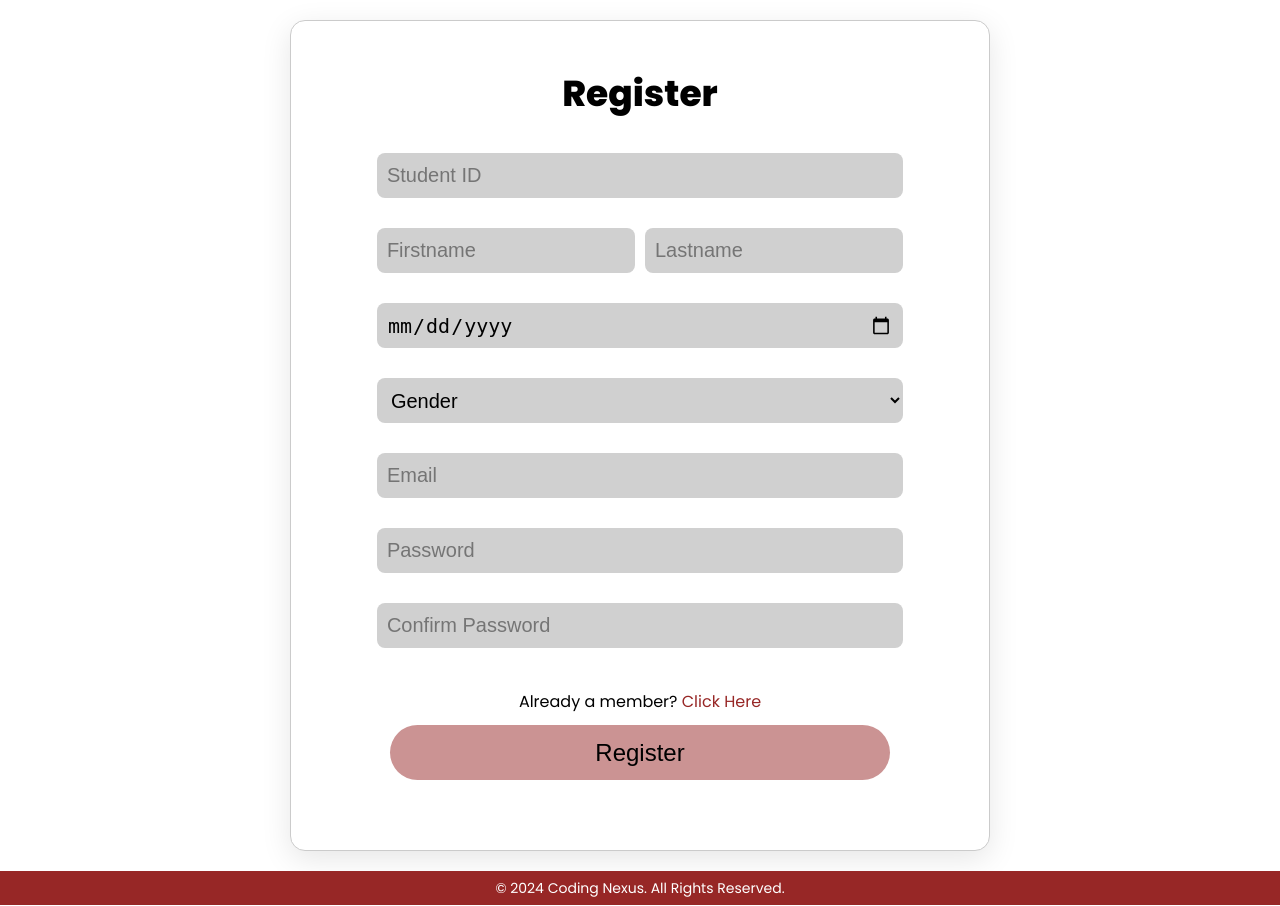
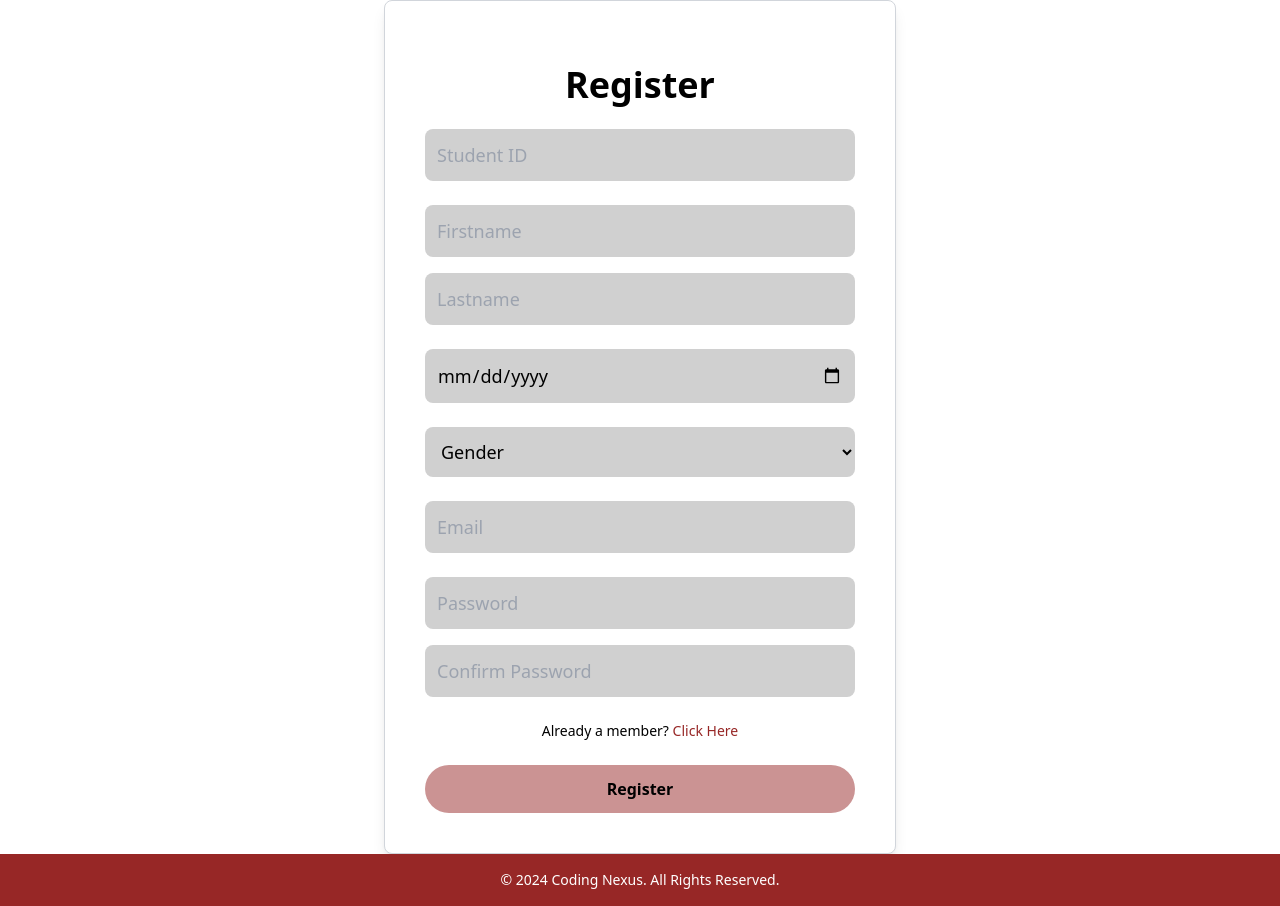
Before and after one commit to Seaji06/dev, a Django app: page /register/ in a window 1280 px wide. Run offline with Django 5.2, Linux system fonts and the light colour scheme; some libraries are stand-ins or nearby versions.

Commit message:
CSS convert to tailwind for login, register, forgot password, reset password, and verification pages

```diff
--- a/templates/register.html
+++ b/templates/register.html
@@ -1,83 +1,74 @@
 {% load static %}
 <!DOCTYPE html>
 <html lang="en">
+
 <head>
     <meta charset="utf-8" />
     <meta name="viewport" content="width=device-width, initial-scale=1.0">
     <title>Register Page</title>
-    <link rel="stylesheet" href="{% static 'css/LRStyle.css' %}" />
     <link rel="stylesheet" href="https://cdn.jsdelivr.net/npm/notyf@3/notyf.min.css">
     <link rel="icon" href="{% static 'images/logo.ico' %}" type="image/x-icon" />
+    <script src="https://cdn.tailwindcss.com"></script>
     <style>
-        .role-selection {
-            display: flex;
-            justify-content: space-between;
-            margin-top: 20px;
+        /* Custom Colors */
+        .bg-custom-pink {
+            background-color: #CB9393;
         }
 
-        .role-box {
-            display: flex;
-            flex-direction: column;
-            align-items: center;
-            padding: 10px;
-            border: 2px solid #ccc;
-            border-radius: 8px;
-            cursor: pointer;
-            width: 45%;
-            text-align: center;
-            background-color: #f9f9f9;
-            transition: background-color 0.3s, border-color 0.3s;
+        .bg-custom-dark-red {
+            background-color: #972726;
         }
 
-        .role-box.selected {
-            border-color: #007bff;
-            background-color: #e0f7ff;
+        .hover-bg-custom-dark-red:hover {
+            background-color: #972726;
         }
 
-        .role-box:hover {
-            background-color: #f1f1f1;
+        .bg-custom-gray {
+            background-color: #d0d0d0;
         }
 
-        .role-box input[type="radio"] {
-            display: none;
-        }
-
-        .role-box label {
-            margin: 0;
-            font-weight: bold;
+        .text-custom-dark-red {
+            color: #972726;
         }
     </style>
 </head>
-<body>
-    <div class="container">
-        <div class="box-container">
-            <form method="POST" action="{% url 'register' %}">
+
+<body class="min-h-screen flex flex-col justify-between">
+    <div class="flex flex-col justify-center items-center flex-1 px-6">
+        <div class="w-full max-w-lg bg-white p-10 rounded-lg shadow-lg border border-gray-300">
+            <form class="space-y-6" method="POST" action="{% url 'register' %}">
                 {% csrf_token %}
-            <div class="form-container">
-            <div class="welcome-text">Register</div><br>
+                <div class="text-center text-4xl font-extrabold mb-6">Register</div>
 
-                <!--<div class="role-selection">
-                    <div class="role-box" id="studentBox" onclick="selectRole('student')">
-                        <input type="radio" id="role-student" name="role" value="student">
-                        <label for="role-student">Student</label>
+                <!-- Student ID Input -->
+                <div class="flex flex-col gap-4">
+                    <input type="number" placeholder="Student ID" name="studentID"
+                        class="w-full p-3 bg-custom-gray rounded-lg text-lg focus:ring-2 focus:ring-custom-dark-red focus:outline-none"
+                        required>
                 </div>
-                    <div class="role-box" id="instructorBox" onclick="selectRole('instructor')">
-                        <input type="radio" id="role-instructor" name="role" value="instructor">
-                        <label for="role-instructor">Instructor</label>
+
+                <!-- First and Last Name -->
+                <div class="flex flex-col gap-4">
+                    <input type="text" placeholder="Firstname" name="firstname"
+                        class="w-full p-3 bg-custom-gray rounded-lg text-lg focus:ring-2 focus:ring-custom-dark-red focus:outline-none"
+                        required>
+                    <input type="text" placeholder="Lastname" name="lastname"
+                        class="w-full p-3 bg-custom-gray rounded-lg text-lg focus:ring-2 focus:ring-custom-dark-red focus:outline-none"
+                        required>
                 </div>
-                </div><br>-->
-                <div class="input-wrapper studentID">
-                    <input type="number" placeholder="Student ID" name="studentID" class="input-background" required>
+
+                <!-- Birthday -->
+                <div class="flex flex-col gap-4">
+                    <input type="date" placeholder="Birthday" name="birthday"
+                        class="w-full p-3 bg-custom-gray rounded-lg text-lg focus:ring-2 focus:ring-custom-dark-red focus:outline-none"
+                        required>
                 </div>
-                <div class="input-wrapper fullname">
-                    <input type="text" placeholder="Firstname" name="firstname" class="input-background" required>
-                    <input type="text" placeholder="Lastname" name="lastname" class="input-background" required>
-                </div>
-                <div class="input-wrapper birthday">
-                    <input type="date" placeholder="Birthday" name="birthday" class="input-background" required>
-                </div>
-                <div class="input-wrapper gender">
-                    <select id="gender" name="gender" class="input-background" required>
+
+                <!-- Gender Dropdown -->
+                <div class="flex flex-col gap-4">
+                    <select id="gender" name="gender"
+                        class="w-full p-3 bg-custom-gray rounded-lg text-lg focus:ring-2 focus:ring-custom-dark-red focus:outline-none"
+                        required>
                         <option value="">Gender</option>
                         <option value="Male">Male</option>
                         <option value="Female">Female</option>
@@ -89,48 +80,46 @@
                         <option value="Other">Other</option>
                     </select>
                 </div>
-                <div class="input-wrapper username">
-                    <input type="email" placeholder="Email" name="email" class="input-background" required>
+
+                <!-- Email -->
+                <div class="flex flex-col gap-4">
+                    <input type="email" placeholder="Email" name="email"
+                        class="w-full p-3 bg-custom-gray rounded-lg text-lg focus:ring-2 focus:ring-custom-dark-red focus:outline-none"
+                        required>
                 </div>
-                <div class="input-wrapper password">
-                    <input type="password" placeholder="Password" name="password" class="input-background" required>
+
+                <!-- Password and Confirm Password -->
+                <div class="flex flex-col gap-4">
+                    <input type="password" placeholder="Password" name="password"
+                        class="w-full p-3 bg-custom-gray rounded-lg text-lg focus:ring-2 focus:ring-custom-dark-red focus:outline-none"
+                        required>
+                    <input type="password" placeholder="Confirm Password" name="cpassword"
+                        class="w-full p-3 bg-custom-gray rounded-lg text-lg focus:ring-2 focus:ring-custom-dark-red focus:outline-none"
+                        required>
                 </div>
-                <div class="input-wrapper password">
-                    <input type="password" placeholder="Confirm Password" name="cpassword" class="input-background" required>
+
+                <!-- Already a Member -->
+                <div class="text-center text-sm text-black mt-4">
+                    Already a member?
+                    <a href="{% url 'login' %}" class="text-custom-dark-red hover:underline">Click Here</a>
                 </div>
-                <br>
-                <div class="member-container">
-                    <div class="not-member">Already a member?
-                        <a href="{% url 'login' %}" class="click-here">Click Here</a>
+
+                <!-- Register Button -->
+                <button
+                    class="w-full bg-custom-pink hover-bg-custom-dark-red text-black font-bold py-3 rounded-full transition duration-300">
+                    Register
+                </button>
+            </form>
         </div>
     </div>
 
-                <button class="continue-button">Register</button>
-
-            </div>
-        </div>
-        </form>
-    </div>
-</body>
-<footer class="footer">
-    <p class="footer-text">© 2024 Coding Nexus. All Rights Reserved.</p>
+    <!-- Footer -->
+    <footer class="bg-custom-dark-red text-white text-center p-4">
+        <p class="text-sm">© 2024 Coding Nexus. All Rights Reserved.</p>
     </footer>
 
-
-<script>
-    function selectRole(role) {
-        document.querySelectorAll('.role-box').forEach(box => {
-            box.classList.remove('selected');
-        });
-
-        document.getElementById(role + 'Box').classList.add('selected');
-
-        document.querySelector(`input[name="role"][value="Student"]`).checked = true;
-    }
-</script>
     <script src="https://cdn.jsdelivr.net/npm/notyf@3/notyf.min.js"></script>
     <script>
-    // Initialize Notyf
         var notyf = new Notyf({
             position: {
                 x: 'center',
@@ -138,7 +127,6 @@
             }
         });
 
-    // Function to display notifications
         function showSuccessMessage(message) {
             notyf.success(message);
         }
@@ -148,7 +136,6 @@
         }
     </script>
 
-  <!-- In this case, using Django's messages framework -->
     {% if messages %}
     <script>
         {% for message in messages %}
@@ -160,4 +147,6 @@
         {% endfor %}
     </script>
     {% endif %}
+</body>
+
 </html>
```
Also changed, not shown: templates/forgot-password.html (+43 -57 lines), templates/login.html (+55 -25 lines), templates/reset-password.html (+51 -20 lines), templates/verification.html (+50 -25 lines), db.sqlite3. Lines whose indentation alone changed are shown as unchanged.
